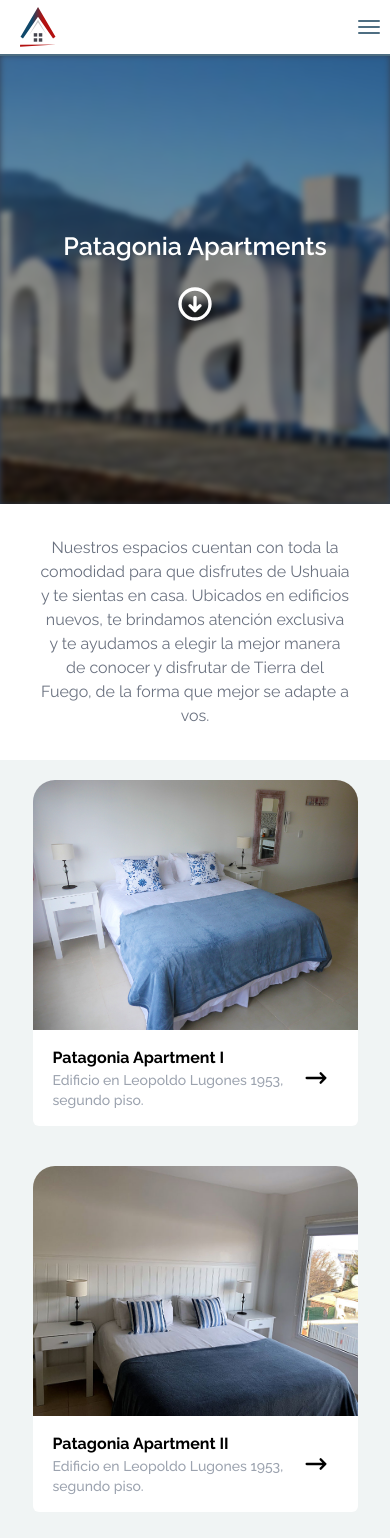
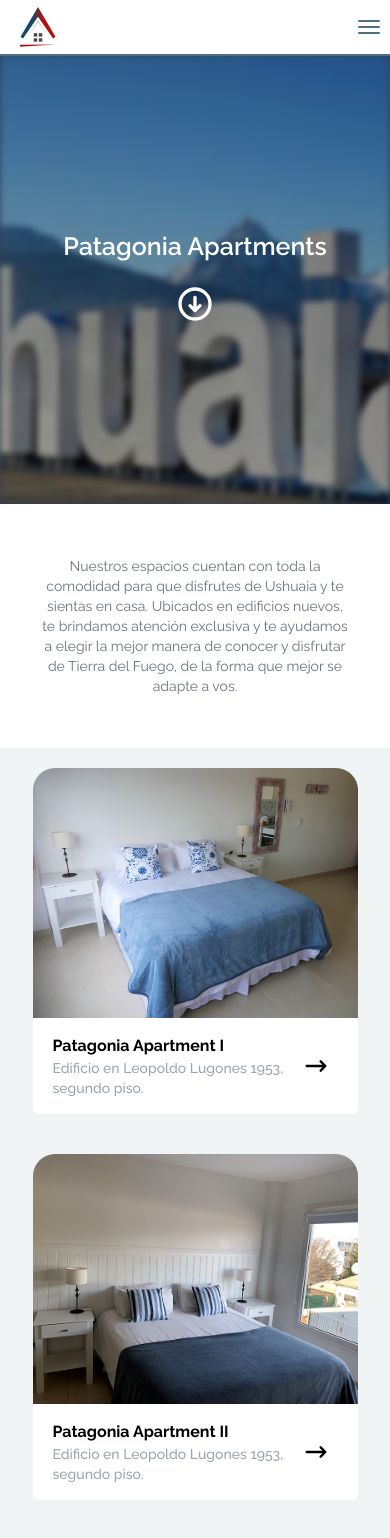
Before and after one commit to matuxer/Patagonia-Apartments-Page, a React (Create React App) app: page / in a window 390 px wide. Shown: the top 1538 px of the page. Built offline with nearby package versions, Linux system fonts and the light colour scheme.

Commit message:
Fixed responsive issues

```diff
--- a/src/components/Cards.jsx
+++ b/src/components/Cards.jsx
@@ -3,7 +3,7 @@
 
 function Cards({ apartments, id }) {
   return (
-    <div className="flex flex-col justify-center items-center md:flex-row md:gap-5 md:px-4">
+    <div className="flex flex-col justify-center items-center lg:flex-row md:gap-5 md:px-4">
       {apartments?.map((el) => {
         if (el.id !== id) {
             return <Card props={el} key={el.id} />;
--- a/src/pages/Home.jsx
+++ b/src/pages/Home.jsx
@@ -20,11 +20,11 @@
       <section className=" flex justify-center h-full ">
         <div className={`${styles.homeHeader}`}></div>
         <div className="absolute flex flex-col justify-center items-center w-full h-[450px] md:h-screen">
-          <h1 className="text-white text-[25px] font-semibold font-raleway md:text-6xl">
+          <h1 className="text-white text-[25px] font-semibold font-raleway md:text-4xl lg:text-5xl">
             Patagonia Apartments
           </h1>
           <button
-            className={`z-0 mt-2 md:mt-10`}
+            className={`z-0 mt-2 md:mt-4 lg:mt-10`}
             onClick={() => {
               begin.current?.scrollIntoView({
                 behavior: "smooth",
@@ -33,7 +33,7 @@
             }}
           >
             <img
-              className="h-10 hover:scale-105 md:h-16"
+              className="h-10 hover:scale-105 md:h-10 lg:h-14"
               src="/images/arrow-circle-down-svgrepo-com.svg"
               alt="Arrow Down"
             />
@@ -42,12 +42,12 @@
       </section>
 
       {/* CONTENT */}
-      <section className="flex flex-col absolute">
+      <section className="flex flex-col">
         <div
           ref={begin}
-          className="bg-white w-full flex justify-center px-10 py-8 md:text-xl md:px-72 md:py-16"
+          className="absolute bg-white w-full flex justify-center items-center px-10 py-8 h-[244px] md:text-xl md:h-[240px] lg:px-60 "
         >
-          <p className="font-raleway text-center text-gray-500">
+          <p className="font-raleway text-sm text-center text-gray-500  sm:text-base">
             Nuestros espacios cuentan con toda la comodidad para que disfrutes
             de Ushuaia y te sientas en casa. Ubicados en edificios nuevos, te
             brindamos atención exclusiva y te ayudamos a elegir la mejor manera
@@ -55,7 +55,7 @@
             adapte a vos.
           </p>
         </div>
-        <div className="h-[1000px] w-full bg-[#f0f4f4]">
+        <div className="w-full bg-[#f0f4f4] mt-[244px] md:mt-[240px] ">
           <Cards apartments={apartments}/>
         </div>
       </section>
--- a/src/pages/Home.module.css
+++ b/src/pages/Home.module.css
@@ -5,7 +5,7 @@
 .homeHeader {
     background-image: linear-gradient(rgba(0, 0, 0, 0.3), rgba(0, 0, 0, 0.3)), url('../images/ushuaia_cartel_canal_1.png');
     background-repeat: no-repeat;
-    background-position: center;
+    background-position: top;
     background-attachment: fixed;
     filter: blur(3px);
     height: 450px;
```
